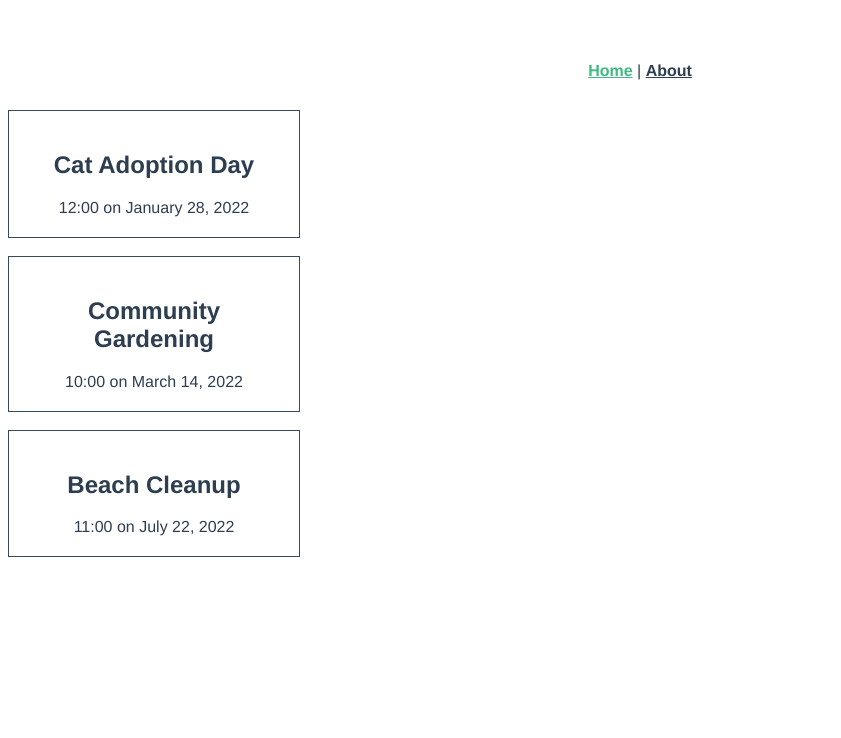
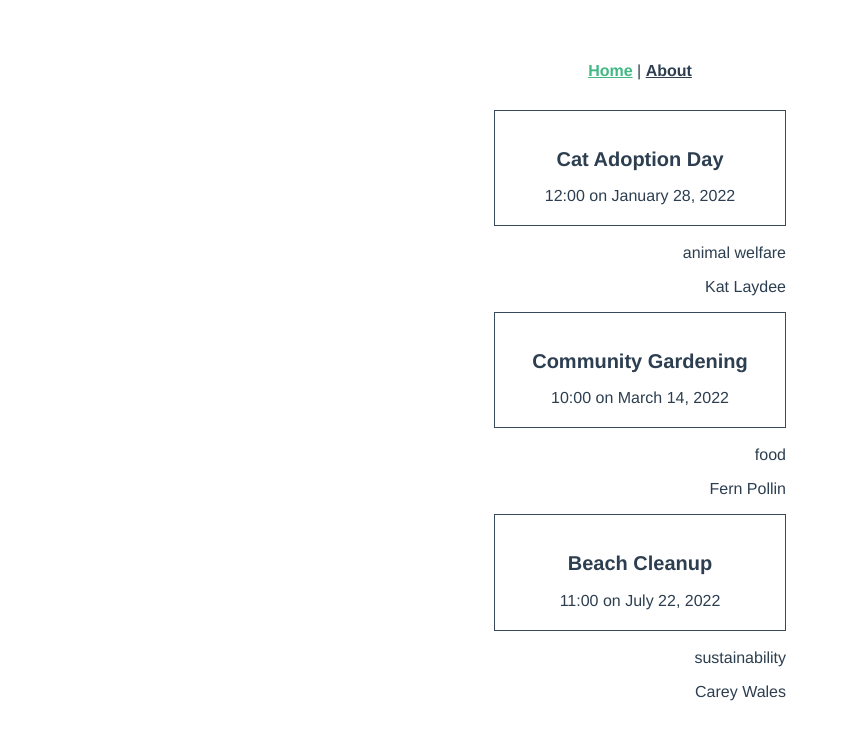
Before and after one commit to kaitidfun/3year-lab4, a Vue app: page / in a window 1280 px wide. Shown: the top 738 px of the page, without its empty margins (0-841 px from the left). Built offline with nearby package versions, Linux system fonts and the light colour scheme; the HTML template or start-up script is replaced by a standard one.

Commit message:
8.7 create a new component

```diff
--- a/src/App.vue
+++ b/src/App.vue
@@ -17,7 +17,7 @@
   </div>
 </template>
 
-<style scoped>
+<style>
 #layout {
   font-family: Avenir, Helvetica, Arial, sans-serif;
   -webkit-font-smoothing: antialiased;
@@ -40,4 +40,7 @@
   color: #42b983;
 }
 
+h2 {
+  font-size: 20px;
+}
 </style>
--- /dev/null
+++ b/src/components/EventMeta.vue
@@ -0,0 +1,21 @@
+<script setup lang="ts">
+import type { Event } from '@/types'
+
+defineProps<{
+  event: Event
+}>()
+</script>
+
+<template>
+  <div class="event-meta">
+    <p>{{ event.category }}</p>
+    <p>{{ event.organizer }}</p>
+  </div>
+</template>
+
+<style scoped>
+.event-meta {
+  text-align: right;
+  font-size: 16px;
+}
+</style>
--- a/src/views/HomeView.vue
+++ b/src/views/HomeView.vue
@@ -1,5 +1,6 @@
 <script setup lang="ts">
 import EventCard from '@/components/EventCard.vue'
+import EventMeta from '@/components/EventMeta.vue'
 import type { Event } from '@/types'
 import { ref } from 'vue'
 
@@ -13,7 +14,7 @@
     date: 'January 28, 2022',
     time: '12:00',
     petsAllowed: true,
-    organizer: 'Kat Laydee'
+    organizer: 'Kat Laydee',
   },
   {
     id: 4582797,
@@ -24,7 +25,7 @@
     date: 'March 14, 2022',
     time: '10:00',
     petsAllowed: true,
-    organizer: 'Fern Pollin'
+    organizer: 'Fern Pollin',
   },
   {
     id: 8419988,
@@ -35,17 +36,24 @@
     date: 'July 22, 2022',
     time: '11:00',
     petsAllowed: false,
-    organizer: 'Carey Wales'
-  }
+    organizer: 'Carey Wales',
+  },
 ])
 </script>
 
 <template>
-  <div class="home">
-    <EventCard
-      v-for="event in events"
-      :key="event.id"
-      :event="event"
-    />
+  <div class="events">
+    <div v-for="event in events" :key="event.id">
+      <EventCard :event="event" />
+      <EventMeta :event="event" />
+    </div>
   </div>
 </template>
+
+<style scoped>
+.events {
+  display: flex;
+  flex-direction: column;
+  align-items: center;
+}
+</style>
```
